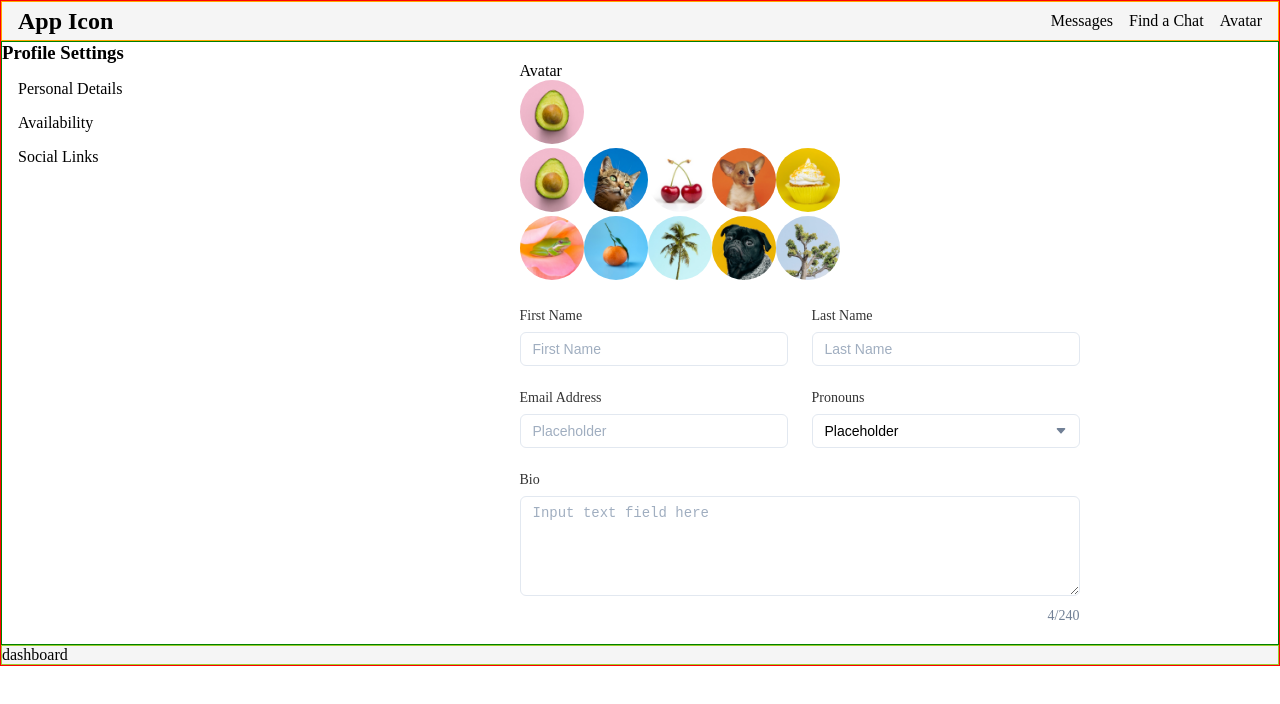
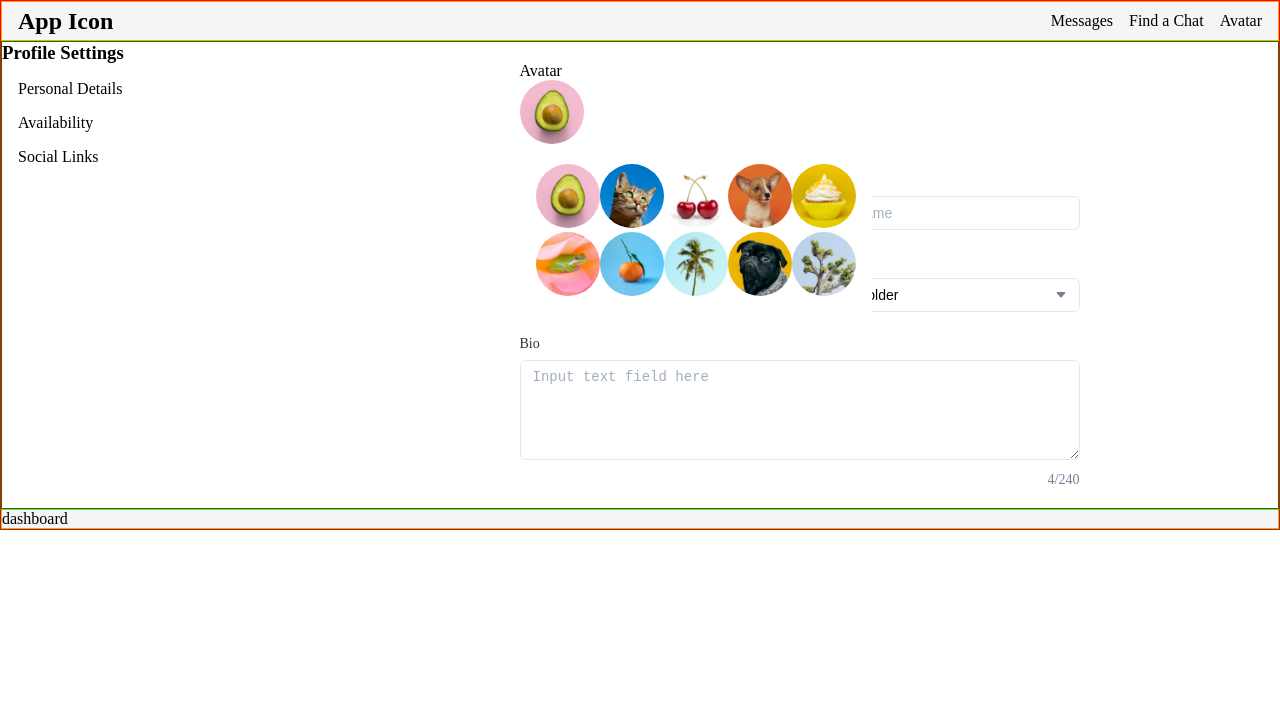
Before and after one commit to vishalicious213/coffee-chat, a React (Vite) app: page / in a window 1280 px wide. Both pictures are taken after a click on the picture 551 px from the left and 112 px from the top of the page. Shown: the top 704 px of the page. Built offline with nearby package versions, Linux system fonts and the light colour scheme.

Commit message:
avatar: rendering array of avatar pics in avatarPicsHtml

```diff
--- a/src/components/features/profile-settings/avatar.jsx
+++ b/src/components/features/profile-settings/avatar.jsx
@@ -29,17 +29,22 @@ const avatarPicsHtml = avatarPics.map((pic, index) => (
 const Avatar = () => {
     const [avatarImg, setAvatarImg] = useState(avatarPics[0])
     const [showAvatars, setShowAvatars] = useState(false)
+    const [seeAvatars, setSeeAvatars] = useState("avatarsContainer hidden")
 
     function handleClick() {
         setShowAvatars(prev => !prev)
-        console.log(showAvatars)
+        if (!showAvatars) {
+            setSeeAvatars("avatarsContainer avatarsContainerWhite")
+        } else {
+            setSeeAvatars("avatarsContainer hidden")
+        }
     }
 
     return (
         <section id="user-avatar" className="user-avatar">
             <div>Avatar</div>
             <img src={avatarImg} alt="user avatar photo" onClick={handleClick} />
-            <section id="avatarsContainer" className="avatarsContainer">{showAvatars ? avatarPicsHtml : null}</section>
+            <section id="avatarsContainer" className={seeAvatars}>{showAvatars ? avatarPicsHtml : null}</section>
         </section>
     )
 }
--- a/src/components/features/profile-settings/profile-settings.css
+++ b/src/components/features/profile-settings/profile-settings.css
@@ -14,11 +14,21 @@
 
 /* AVATAR */
 
+.user-avatar {
+    position: relative;
+}
+
 .user-avatar img {
     width: 4rem;
     border-radius: 50%;
 }
 
 .avatarsContainer {
-    max-width: 20rem;
+    position: absolute;
+    padding: 1rem;
+    max-width: 22rem;
 }
+
+.avatarsContainerWhite {
+    background: white;
+}
```
